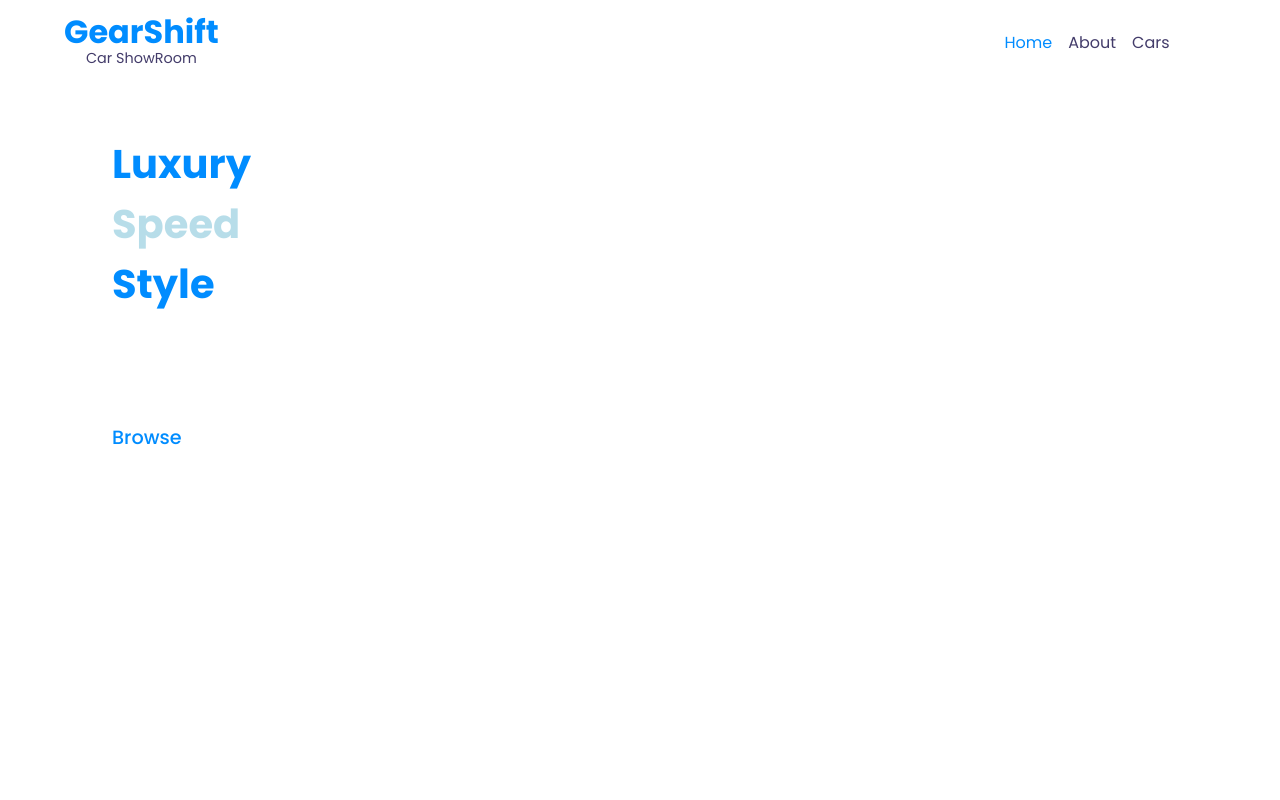
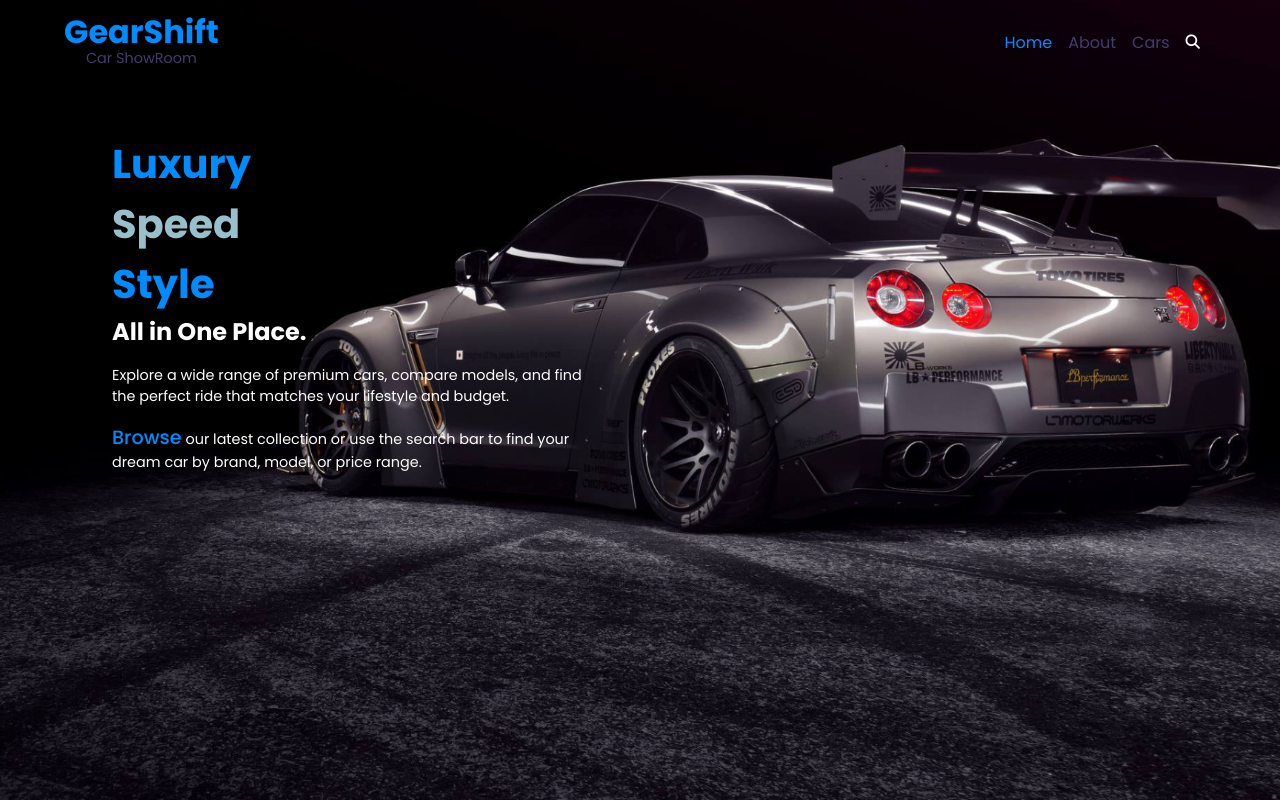
Before and after one commit to dagisolo10/car-show-room, a plain HTML site: page index.html in a window 1280 px wide. Drawn offline with Linux system fonts and the light colour scheme; the site is published under a folder, as on GitHub Pages, so addresses that start at the root find nothing.

Commit message:
bg change

```diff
--- a/style.css
+++ b/style.css
@@ -39,7 +39,7 @@
 }
 
 body {
-    background: url(/Pins/ferrari4.jpg);
+    background: url('Pins/ferrari4.jpg');
     background-size: cover;
     background-repeat: no-repeat;
     /* backdrop-filter: blur(3px); */
```
